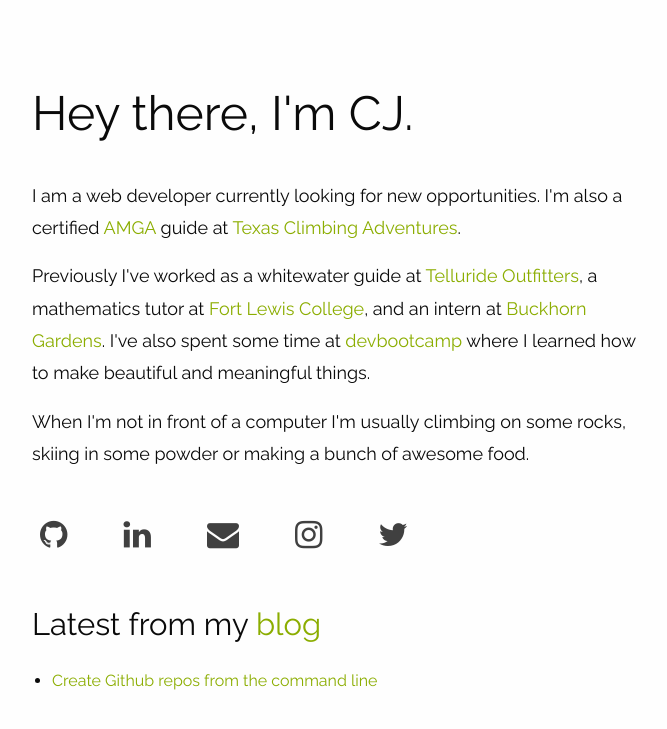
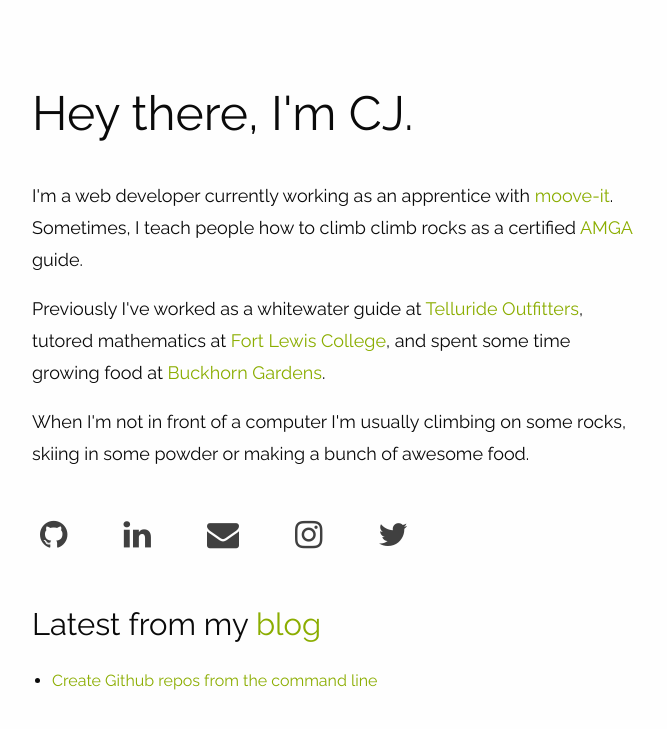
Before and after one commit to cjessett/cjessett.github.io, a Jekyll site: the page built from index.html, in a window 1280 px wide. Shown: the top 729 px of the page, without its empty margins (303-970 px from the left). Built offline with Jekyll 4.4.1, drawn with Linux system fonts in a browser that asks for light colours; nearby versions of some CDN libraries.

Commit message:
Update index, add underline on hover to links

```diff
--- a/css/main.scss
+++ b/css/main.scss
@@ -35,7 +35,10 @@ h3 { font-size: 1.9375rem; }
 
 h4 { font-size: 1.3rem; }
 
-a:hover { color: $font-color; }
+a:hover {
+  color: $font-color;
+  text-decoration: underline;
+}
 
 a {
   color: #8bad00;
--- a/index.html
+++ b/index.html
@@ -6,16 +6,16 @@ title: Home
 <main id="home" class="small-12 medium-8 medium-offset-2 large-6 large-offset-3 columns">
   <h1>Hey there, I'm CJ.</h1>
   <p>
-    I am a web developer currently looking for new opportunities. I'm also a certified
-    <a href="//amga.com">AMGA</a> guide at
-    <a href="//texasclimbingadventures.com">Texas Climbing Adventures</a>.
+    I'm a web developer currently working
+    as an apprentice with <a href="https://moove-it.com/">moove-it</a>.
+    Sometimes, I teach people how to climb climb rocks as a certified <a href="//amga.com">AMGA</a> guide.
   </p>
   <p>
     Previously I've worked as a whitewater guide at
     <a href="http://tellurideoutfitters.com">Telluride Outfitters</a>,
-    a mathematics tutor at <a href="//fortlewis.edu">Fort Lewis College</a>,
-    and an intern at <a href="//buckhorngardens.blogspot.com/">Buckhorn Gardens</a>.
-    I've also spent some time at <a href="//devbootcamp.com">devbootcamp</a> where I learned how to make beautiful and meaningful things.
+    tutored mathematics at <a href="//fortlewis.edu">Fort Lewis College</a>,
+    and spent some time growing food at <a href="//buckhorngardens.blogspot.com/">Buckhorn Gardens</a>.
+
   </p>
   <p>
     When I'm not in front of a computer I'm usually climbing on some rocks, skiing in some powder or making a bunch of awesome food.
```
Also changed, not shown: 4 other files.
